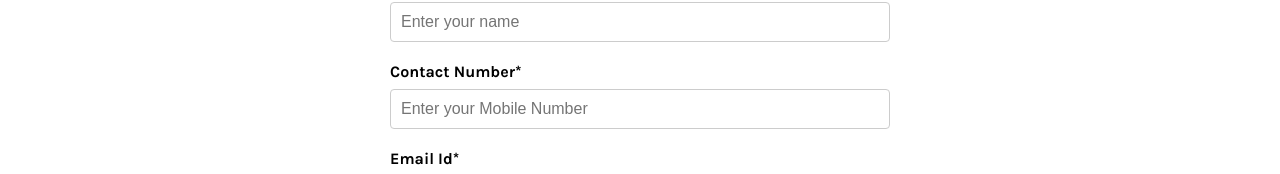
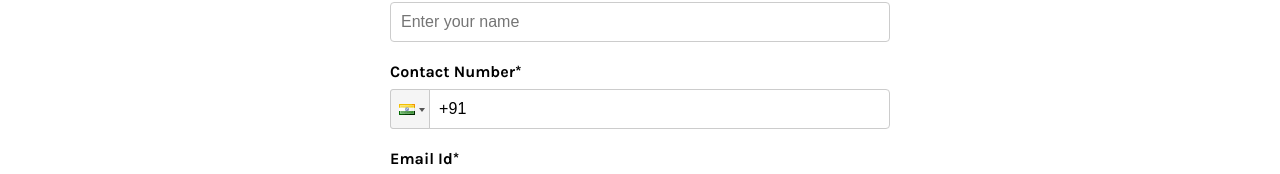
Before and after one commit to singhratan97/web, a React (Create React App) app: page /join-us in a window 1280 px wide. Shown: the part 407-581 px from the top of the page. Built offline with nearby package versions, Linux system fonts and the light colour scheme.

Commit message:
lazy-loading-flag-form

```diff
--- a/package.json
+++ b/package.json
@@ -11,6 +11,7 @@
     "emailjs-com": "^3.2.0",
     "react": "^18.3.1",
     "react-dom": "^18.3.1",
+    "react-phone-input-2": "^2.15.1",
     "react-router-dom": "^6.26.0",
     "react-scripts": "5.0.1",
     "sass": "^1.77.8",
--- a/src/App.js
+++ b/src/App.js
@@ -1,14 +1,18 @@
+import React, { Suspense, lazy } from "react";
+import { BrowserRouter as Router, Routes, Route } from "react-router-dom";
+
+import Loader from "./dependencies/Loader";
 import Header from "./components/Header";
-import Home from "./components/Home";
-import About from "./components/About";
-import Services from "./components/Services";
 import Footer from "./components/Footer";
-import Domains from "./components/Domains";
-import ContactUs from "./components/ContactUs";
-import JoinUs from "./components/JoinUs";
 import ScrollToTop from "./components/ScrollToTop";
 import JoinHeader from "./components/JoinHeader";
-import { BrowserRouter as Router, Routes, Route } from "react-router-dom";
+
+const Home = lazy(() => import("./components/Home"));
+const About = lazy(() => import("./components/About"));
+const Services = lazy(() => import("./components/Services"));
+const Domains = lazy(() => import("./components/Domains"));
+const ContactUs = lazy(() => import("./components/ContactUs"));
+const JoinUs = lazy(() => import("./components/JoinUs"));
 
 function App() {
   return (
@@ -16,18 +20,16 @@ function App() {
       <Router>
         <JoinHeader />
         <Header />
+        <Suspense fallback={<Loader />}>
           <Routes>
             <Route path="/" element={<Home />} />
             <Route path="/about-us" element={<About />} />
-          <Route
-            path="/services"
-            element={<Services />}
-            /*render={(props) => <Services {...props} a="sss" />}*/
-          />
+            <Route path="/services" element={<Services />} />
             <Route path="/domains" element={<Domains />} />
             <Route path="/contact-us" element={<ContactUs />} />
             <Route path="/join-us" element={<JoinUs />} />
           </Routes>
+        </Suspense>
         <Footer />
         <ScrollToTop />
       </Router>
--- a/src/components/ContactUs/ContactForm.js
+++ b/src/components/ContactUs/ContactForm.js
@@ -2,6 +2,10 @@ import emailjs from "emailjs-com";
 import { notification } from "antd";
 import { useState } from "react";
 import { INDMobileRegex, emailRegex } from "../../utils/constants";
+
+import PhoneInput from "react-phone-input-2";
+import "react-phone-input-2/lib/style.css";
+
 import Loader from "../../dependencies/Loader";
 
 const ContactForm = () => {
@@ -14,15 +18,23 @@ const ContactForm = () => {
   });
 
   const handleChange = (e) => {
-    if (e.target.name === "mobile") {
-      if (e.target.value.length > 10) {
-        return;
-      }
-    }
+    // if (e.target.name === "mobile") {
+    //   if (e.target.value.length > 10) {
+    //     return;
+    //   }
+    // }
 
     setFormData({
       ...formData,
       [e.target.name]: e.target.value,
+    });
+  };
+
+  const handleChangeMobile = (value) => {
+    console.log(value);
+    setFormData({
+      ...formData,
+      mobile: value,
     });
   };
 
@@ -113,13 +125,22 @@ const ContactForm = () => {
           onChange={handleChange}
         />
         <label htmlFor="number">Contact Number*</label>
-        <input
+        {/* <input
           id="number"
           type="number"
           name="mobile"
           value={formData.mobile}
           placeholder="Enter your Mobile Number"
           onChange={handleChange}
+        /> */}
+        <PhoneInput
+          id="number"
+          name="mobile"
+          country={"in"} // Set default country code (e.g., "us" for the USA)
+          value={formData.mobile}
+          placeholder="Enter your Mobile Number"
+          className="mobile"
+          onChange={handleChangeMobile}
         />
         <label htmlFor="email">Email Id*</label>
         <input
--- a/src/components/ContactUs/contactUs.scss
+++ b/src/components/ContactUs/contactUs.scss
@@ -14,6 +14,23 @@
     border-radius: 4px;
     font-size: 16px;
     box-sizing: border-box;
+  }
+
+  .react-tel-input.mobile {
+    margin-bottom: 20px;
+  }
+
+  .react-tel-input.mobile .form-control {
+    width: 100%;
+    padding: 10px;
+    margin-bottom: 20px;
+    border: 1px solid #ccc;
+    border-radius: 4px;
+    font-size: 16px;
+    box-sizing: border-box;
+    height: auto;
+    padding-left: 48px;
+    line-height: normal;
   }
 
   button {
--- a/src/components/JoinUs/index.js
+++ b/src/components/JoinUs/index.js
@@ -3,6 +3,10 @@ import "./joinUs.scss";
 import { notification } from "antd";
 import { useState, useEffect } from "react";
 import { INDMobileRegex, emailRegex } from "../../utils/constants";
+
+import PhoneInput from "react-phone-input-2";
+import "react-phone-input-2/lib/style.css";
+
 import Loader from "../../dependencies/Loader";
 
 const JoinUs = () => {
@@ -22,15 +26,23 @@ const JoinUs = () => {
   }, []);
 
   const handleChange = (e) => {
-    if (e.target.name === "mobile") {
-      if (e.target.value.length > 10) {
-        return;
-      }
-    }
+    // if (e.target.name === "mobile") {
+    //   if (e.target.value.length > 10) {
+    //     return;
+    //   }
+    // }
 
     setFormData({
       ...formData,
       [e.target.name]: e.target.value,
+    });
+  };
+
+  const handleChangeMobile = (value) => {
+    console.log(value);
+    setFormData({
+      ...formData,
+      mobile: value,
     });
   };
 
@@ -130,13 +142,22 @@ const JoinUs = () => {
             onChange={handleChange}
           />
           <label htmlFor="number">Contact Number*</label>
-          <input
+          {/* <input
             id="number"
             type="number"
             name="mobile"
             value={formData.mobile}
             placeholder="Enter your Mobile Number"
             onChange={handleChange}
+          /> */}
+          <PhoneInput
+            id="number"
+            name="mobile"
+            country={"in"} // Set default country code (e.g., "us" for the USA)
+            value={formData.mobile}
+            placeholder="Enter your Mobile Number"
+            className="mobile"
+            onChange={handleChangeMobile}
           />
           <label htmlFor="email">Email Id*</label>
           <input
--- a/src/components/JoinUs/joinUs.scss
+++ b/src/components/JoinUs/joinUs.scss
@@ -34,6 +34,23 @@ textarea {
   box-sizing: border-box;
 }
 
+.react-tel-input.mobile {
+  margin-bottom: 20px;
+}
+
+.react-tel-input.mobile .form-control {
+  width: 100%;
+  padding: 10px;
+  margin-bottom: 20px;
+  border: 1px solid #ccc;
+  border-radius: 4px;
+  font-size: 16px;
+  box-sizing: border-box;
+  height: auto;
+  padding-left: 48px;
+  line-height: normal;
+}
+
 button {
   width: 100%;
   padding: 12px;
```
Also changed, not shown: 1 other file (tests, documents, lock files or other folders). Lines whose indentation alone changed are shown as unchanged.
